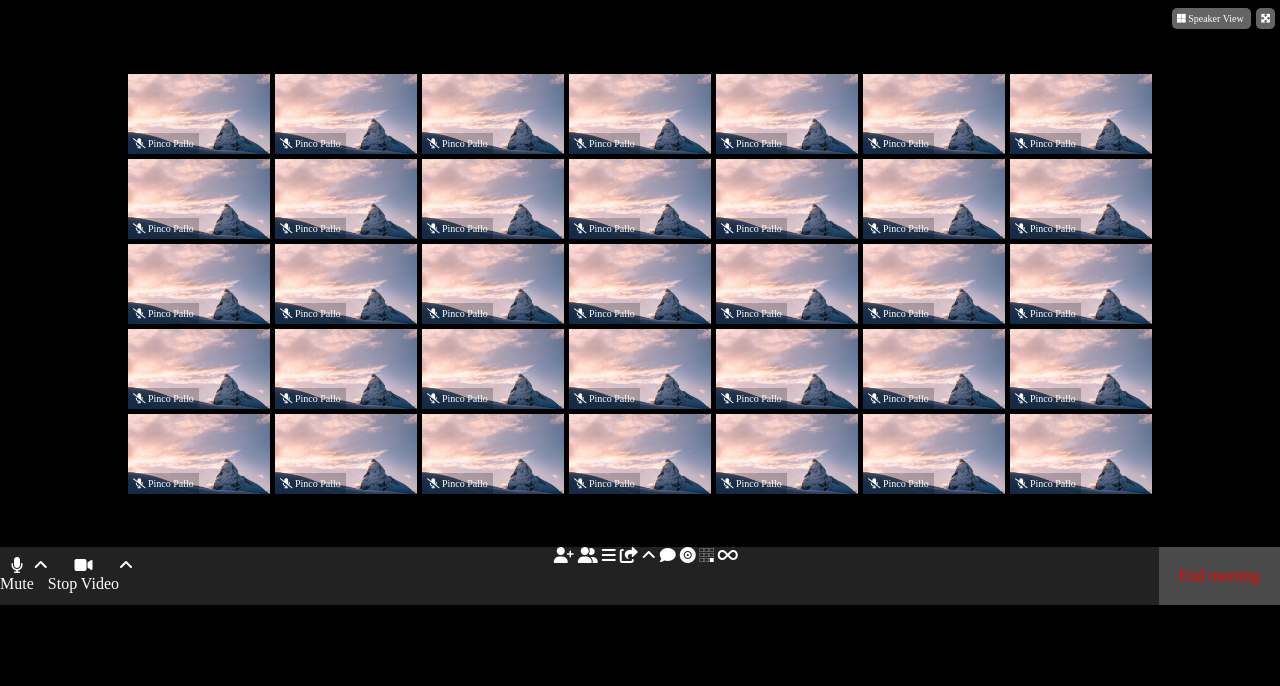
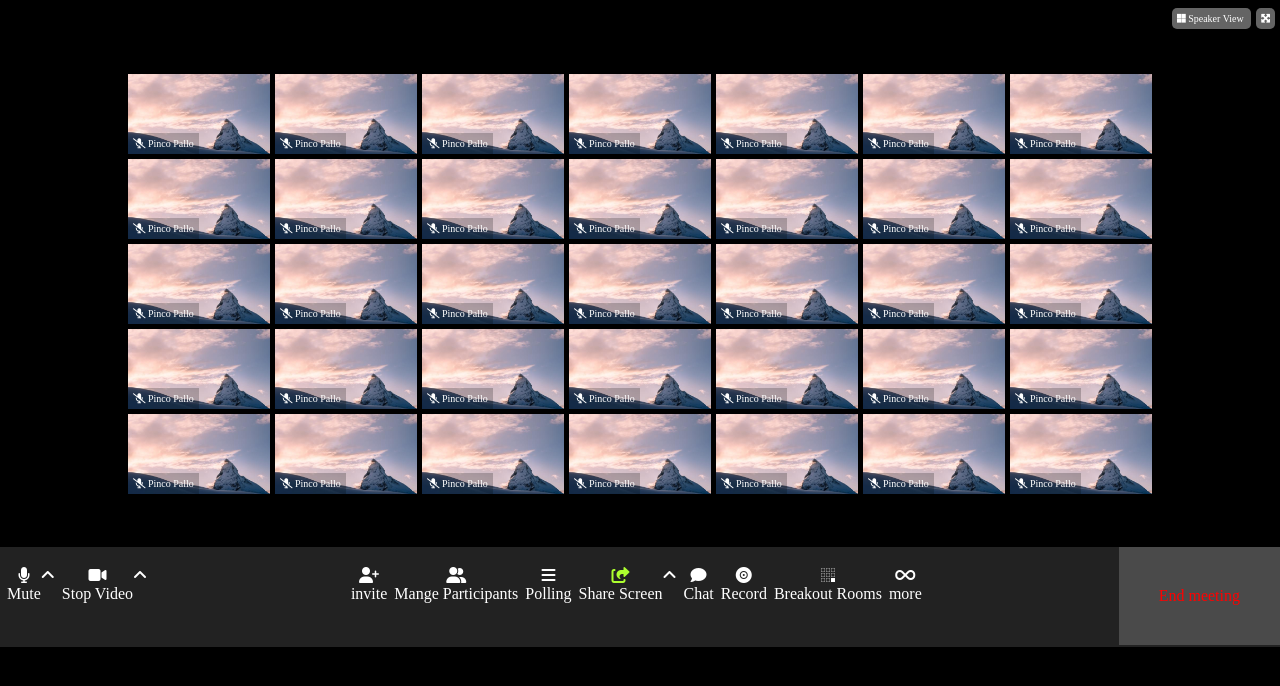
Before and after one commit to karfaisarra/html-css-zoom, a plain HTML site: page index.html in a window 1280 px wide. Drawn offline with Linux system fonts and the light colour scheme.

Commit message:
footer commit

```diff
--- a/assets/css/style.css
+++ b/assets/css/style.css
@@ -69,7 +69,7 @@ main .info{
 
 #site_footer{
     margin-top: 3rem;
-
+    height: 100px;
     background-color: #222222;
     color: white;
 }
@@ -80,14 +80,18 @@ main .info{
 }
 
 .icons_right{
-    padding: 20px;
+    padding: 40px;
     color: red;
     background-color: #4A4A4A;
 }
-.icons_left{
+.icons_left, .icons_center{
     display: flex;
-    padding-top: 10px;
+    padding-top: 20px;
 }
-.microphone, .webcam{
+.microphone, .webcam, .invite, .participants, .polling, .share, .chat, .record, .room, .more{
     text-align: center;
+    padding-left: 7px;
 }
+.share i{
+    color: greenyellow;
+}
--- a/index.html
+++ b/index.html
@@ -288,15 +288,31 @@
                 <i class="fa-solid fa-angle-up"></i>
             </div>
             <div class="icons_center">
-                <i class="fa-solid fa-user-plus"></i>
-                <i class="fa-solid fa-user-group"></i>
-                <i class="fa-solid fa-bars"></i>
-                <i class="fa-solid fa-share-from-square"></i>
+                <div class="invite">
+                    <i class="fa-solid fa-user-plus"></i><br>invite
+                </div>
+                 <div class="participants">
+                    <i class="fa-solid fa-user-group"></i><br>Mange Participants
+                 </div>
+                 <div class="polling">
+                    <i class="fa-solid fa-bars"></i><br>Polling
+                 </div>
+                 <div class="share">
+                    <i class="fa-solid fa-share-from-square"></i><br>Share Screen
+                 </div>
                 <i class="fa-solid fa-angle-up"></i>
-                <i class="fa-solid fa-comment"></i>
-                <i class="fa-solid fa-record-vinyl"></i>
-                <i class="fa-brands fa-buromobelexperte"></i>
-                <i class="fa-solid fa-infinity"></i>
+                <div class="chat">
+                    <i class="fa-solid fa-comment"></i><br>Chat
+                </div>
+                <div class="record">
+                    <i class="fa-solid fa-record-vinyl"></i><br>Record
+                </div>
+                <div class="room">
+                    <i class="fa-brands fa-buromobelexperte"></i><br>Breakout Rooms
+                </div>
+                <div class="more">
+                    <i class="fa-solid fa-infinity"></i><br>more
+                </div>
             </div>
             <div class="icons_right"> End meeting</div>
         </div>
```
